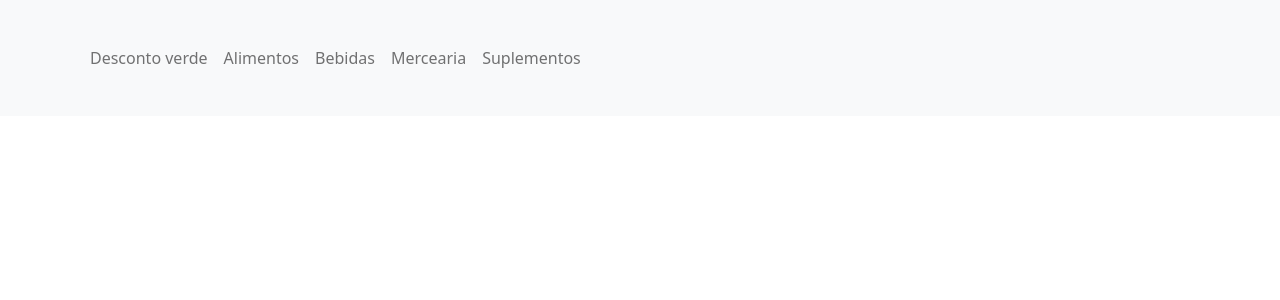
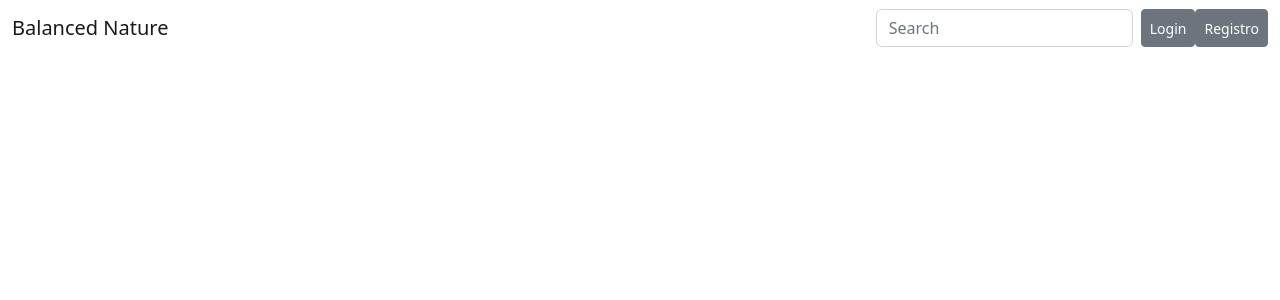
Before and after one commit to devMatheusR/webStore, a React (Vite) app in the folder frontend/: page / in a window 1280 px wide. Shown: the top 300 px of the page. Built offline with nearby package versions, Linux system fonts and the light colour scheme.

Commit message:
Navbar tests

```diff
--- a/frontend/src/App.tsx
+++ b/frontend/src/App.tsx
@@ -1,12 +1,14 @@
 import NavBar from "./components/NavBar";
+import theme from "./styles/theme";
 
 function App() {
 
   return (
-
+    <>
       <div className="container-Navbar">
         <NavBar />
       </div>
+    </>
 
   )
 }
--- /dev/null
+++ b/frontend/src/assets/css/geralStyle.css
@@ -0,0 +1,3 @@
+body {
+    background-color: '#C9F2C7';
+}
--- a/frontend/src/components/NavBar/index.tsx
+++ b/frontend/src/components/NavBar/index.tsx
@@ -2,28 +2,44 @@ import Container from 'react-bootstrap/Container';
 import Nav from 'react-bootstrap/Nav';
 import Navbar from 'react-bootstrap/Navbar';
 import NavDropdown from 'react-bootstrap/NavDropdown';
+import { Button, Form } from 'react-bootstrap';
+
 
 
 import 'bootstrap/dist/css/bootstrap.min.css';
 
+import theme from '../../styles/theme';
+import './styles.css'
 
-import './styles.css'
 
 function NavBar() {
     return (
         <>
-            <Navbar bg="light" expand="lg" fixed="top">
-                <Container className='container-fluid' style={{ height: 100 }}>
+            <Navbar bg={theme.background} expand="md">
+                <Container>
+                    <Navbar.Brand href="#home">Balanced Nature</Navbar.Brand>
+
+                </Container>
+                <Container>
                     <Navbar.Toggle aria-controls="basic-navbar-nav" />
                     <Navbar.Collapse id="basic-navbar-nav">
-                        <Nav className="me-auto" style={{ justifyContent: 'center' }}>
-                            <Nav.Link href="#home">Desconto verde</Nav.Link>
-                            <Nav.Link href="#home">Alimentos</Nav.Link>
-                            <Nav.Link href="#home">Bebidas</Nav.Link>
-                            <Nav.Link href="#home">Mercearia</Nav.Link>
-                            <Nav.Link href="#home">Suplementos</Nav.Link>
-                        </Nav>
                     </Navbar.Collapse>
+                    <Nav className='justify-content-end'>
+                        <Form className="d-flex">
+                            <Form.Control
+                                type="search"
+                                placeholder="Search"
+                                className="me-2"
+                                aria-label="Search"
+                            /></Form>
+
+                        <Button variant="secondary" size="sm">
+                            Login
+                        </Button>
+                        <Button variant="secondary" size="sm">
+                            Registro
+                        </Button>
+                    </Nav>
                 </Container>
             </Navbar>
         </>
--- a/frontend/src/styles/theme.ts
+++ b/frontend/src/styles/theme.ts
@@ -5,6 +5,7 @@ const theme = {
     // --System--
     background: '#C9F2C7'
 
+
 }
 
 export default theme;
```
